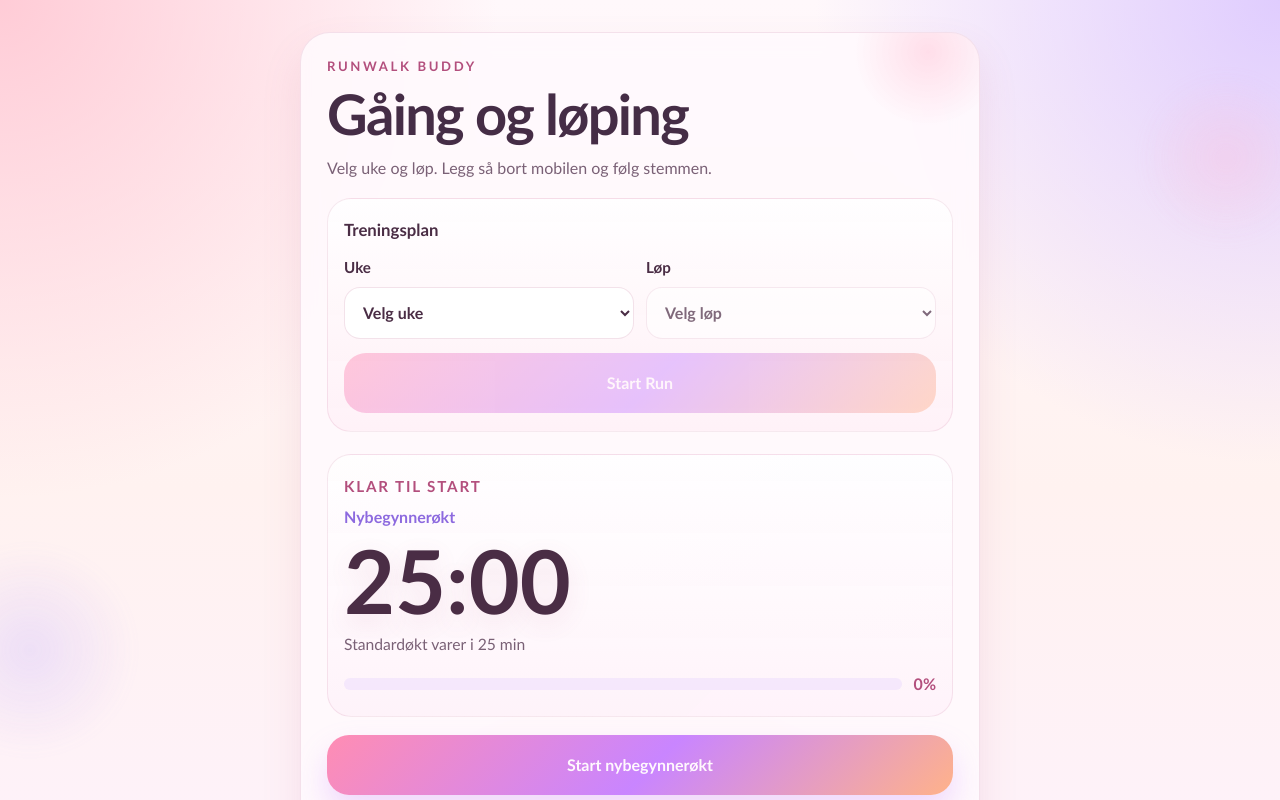
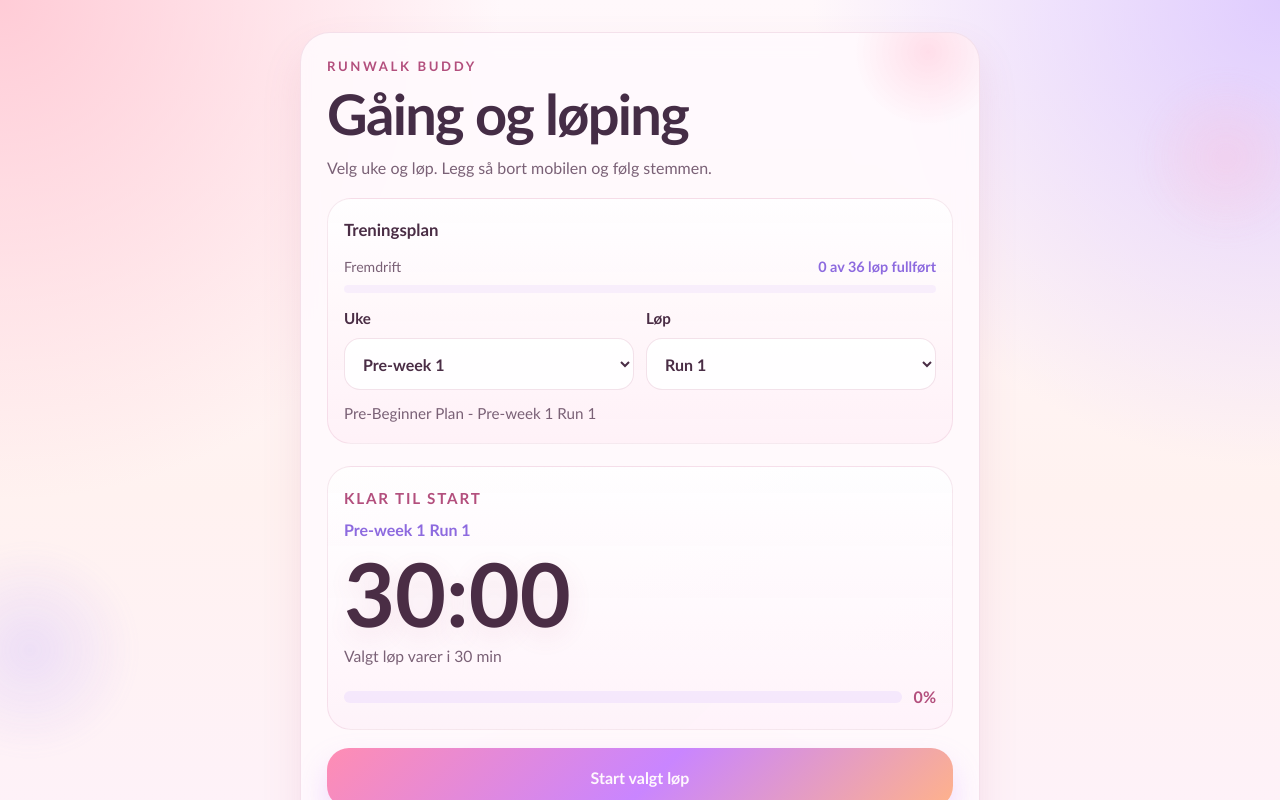
Before and after one commit to sarahsvedenborg/running, a React (Vite) app: page / in a window 1280 px wide. Shown: the top 800 px of the page. Built offline with nearby package versions, Linux system fonts and the light colour scheme.

Commit message:
clean up ui

```diff
--- a/src/App.css
+++ b/src/App.css
@@ -74,6 +74,40 @@ h1 {
 .plan-card h2 {
   font-size: 1.05rem;
   color: var(--text-main);
+}
+
+.plan-progress-block {
+  margin-top: 14px;
+}
+
+.plan-progress-copy {
+  display: flex;
+  justify-content: space-between;
+  align-items: baseline;
+  gap: 12px;
+  font-size: 0.88rem;
+  color: var(--text-soft);
+}
+
+.plan-progress-copy strong {
+  font-size: 0.9rem;
+  color: var(--accent-secondary);
+}
+
+.plan-progress-bar {
+  margin-top: 8px;
+  height: 8px;
+  border-radius: 999px;
+  background: rgba(214, 186, 255, 0.18);
+  overflow: hidden;
+}
+
+.plan-progress-bar span {
+  display: block;
+  height: 100%;
+  border-radius: inherit;
+  background: linear-gradient(90deg, rgba(255, 154, 186, 0.95), rgba(192, 140, 255, 0.95));
+  transition: width 220ms ease;
 }
 
 .plan-grid {
--- a/src/App.jsx
+++ b/src/App.jsx
@@ -2,6 +2,7 @@ import { useCallback, useEffect, useMemo, useRef, useState } from 'react'
 import './App.css'
 
 const STORAGE_KEY = 'runwalk-buddy-settings'
+const PROGRESS_STORAGE_KEY = 'runwalk-buddy-progress'
 
 const DEFAULT_SETTINGS = {
   runSeconds: 30,
@@ -25,6 +26,10 @@ const PHASE_KIND = {
 
 function repeatedRuns(count, runBuilder) {
   return Array.from({ length: count }, (_, index) => runBuilder(index + 1))
+}
+
+function getRunId(planKey, weekNumber, runIndex) {
+  return `${planKey}:${weekNumber}:${runIndex}`
 }
 
 /*
@@ -223,6 +228,19 @@ function readSavedSettings() {
   }
 }
 
+function readSavedProgress() {
+  if (typeof window === 'undefined') {
+    return {}
+  }
+
+  try {
+    const raw = window.localStorage.getItem(PROGRESS_STORAGE_KEY)
+    return raw ? JSON.parse(raw) : {}
+  } catch {
+    return {}
+  }
+}
+
 function sanitizeSettings(settings) {
   return {
     runSeconds: clampNumber(settings.runSeconds, 5, 1800, DEFAULT_SETTINGS.runSeconds),
@@ -403,6 +421,40 @@ function flattenWeekOptions() {
   )
 }
 
+function flattenRunOptions() {
+  return Object.entries(plans).flatMap(([planKey, plan]) =>
+    plan.weeks.flatMap((week) =>
+      week.runs.map((run, runIndex) => ({
+        runId: getRunId(planKey, week.week, runIndex),
+        weekOptionValue: `${planKey}:${week.week}`,
+        planKey,
+        planName: plan.name,
+        weekNumber: week.week,
+        weekLabel: planKey === 'preBeginner' ? `Pre-week ${week.week}` : `Week ${week.week}`,
+        runIndex,
+        runLabel: `Run ${runIndex + 1}`,
+        run,
+      })),
+    ),
+  )
+}
+
+const weekOptionsData = flattenWeekOptions()
+const runOptionsData = flattenRunOptions()
+
+function getRecommendedRunOption(progress) {
+  const nextRun = runOptionsData.find((option) => !progress[option.runId])
+  return nextRun ?? runOptionsData[runOptionsData.length - 1]
+}
+
+function isWeekCompleted(progress, planKey, weekNumber) {
+  const weekRuns = runOptionsData.filter(
+    (option) => option.planKey === planKey && option.weekNumber === weekNumber,
+  )
+
+  return weekRuns.length > 0 && weekRuns.every((option) => progress[option.runId])
+}
+
 function getEventStartTime(event) {
   if (!event) {
     return performance.timeOrigin
@@ -414,6 +466,7 @@ function getEventStartTime(event) {
 function App() {
   const [settings, setSettings] = useState(readSavedSettings)
   const [draftSettings, setDraftSettings] = useState(() => settingsToDraft(readSavedSettings()))
+  const [progress, setProgress] = useState(readSavedProgress)
   const [selectedWeekOptionValue, setSelectedWeekOptionValue] = useState('')
   const [selectedRunValue, setSelectedRunValue] = useState('')
   const [status, setStatus] = useState(STATUS.IDLE)
@@ -422,6 +475,7 @@ function App() {
   const [remainingMs, setRemainingMs] = useState(0)
   const [speechEnabled] = useState(supportsSpeech)
   const [sessionTitle, setSessionTitle] = useState('Nybegynnerøkt')
+  const [activeRunMeta, setActiveRunMeta] = useState(null)
 
   const intervalRef = useRef(null)
   const statusRef = useRef(STATUS.IDLE)
@@ -448,24 +502,76 @@ function App() {
   }, [settings])
 
   useEffect(() => {
+    if (typeof window !== 'undefined') {
+      window.localStorage.setItem(PROGRESS_STORAGE_KEY, JSON.stringify(progress))
+    }
+  }, [progress])
+
+  useEffect(() => {
     setDraftSettings(settingsToDraft(settings))
   }, [settings])
 
-  const weekOptions = useMemo(() => flattenWeekOptions(), [])
+  useEffect(() => {
+    if (selectedWeekOptionValue && selectedRunValue !== '') {
+      return
+    }
+
+    const recommendedRun = getRecommendedRunOption(progress)
+
+    if (!recommendedRun) {
+      return
+    }
+
+    setSelectedWeekOptionValue(recommendedRun.weekOptionValue)
+    setSelectedRunValue(String(recommendedRun.runIndex))
+
+    const recommendedSettings = settingsFromRun(recommendedRun.run)
+    setSettings(recommendedSettings)
+    setDraftSettings(settingsToDraft(recommendedSettings))
+  }, [progress, selectedRunValue, selectedWeekOptionValue])
+
+  const weekOptions = useMemo(() => weekOptionsData, [])
+  const runOptions = useMemo(() => runOptionsData, [])
   const selectedWeekOption = useMemo(
     () => weekOptions.find((option) => option.value === selectedWeekOptionValue) ?? null,
     [selectedWeekOptionValue, weekOptions],
   )
   const selectedPlan = selectedWeekOption ? plans[selectedWeekOption.planKey] : null
   const selectedWeek = selectedWeekOption?.week ?? null
+  const currentWeekRunOptions = useMemo(
+    () => runOptions.filter((option) => option.weekOptionValue === selectedWeekOptionValue),
+    [runOptions, selectedWeekOptionValue],
+  )
   const selectedRun =
     selectedWeek && selectedRunValue !== '' ? selectedWeek.runs[Number(selectedRunValue)] ?? null : null
+  const completedRunsCount = useMemo(
+    () => runOptions.filter((option) => progress[option.runId]).length,
+    [progress, runOptions],
+  )
+  const totalRunsCount = runOptions.length
+  const trainingProgressPercent = totalRunsCount
+    ? Math.round((completedRunsCount / totalRunsCount) * 100)
+    : 0
 
   const customSessionSummary = useMemo(() => buildSessionFromSettings(settings), [settings])
   const customTotalDurationSeconds = useMemo(
     () => Math.round(customSessionSummary.reduce((sum, phase) => sum + phase.durationMs, 0) / 1000),
     [customSessionSummary],
   )
+  const selectedRunSessionSummary = useMemo(
+    () => (selectedRun ? buildSessionFromRun(selectedRun) : []),
+    [selectedRun],
+  )
+  const selectedRunTotalDurationSeconds = useMemo(
+    () => Math.round(selectedRunSessionSummary.reduce((sum, phase) => sum + phase.durationMs, 0) / 1000),
+    [selectedRunSessionSummary],
+  )
+  const idlePreviewTotalDurationSeconds = selectedRun
+    ? selectedRunTotalDurationSeconds
+    : customTotalDurationSeconds
+  const idlePreviewTitle = selectedRun
+    ? `${selectedWeekOption?.label} Run ${Number(selectedRunValue) + 1}`
+    : 'Nybegynnerøkt'
 
   const activePhase = session[currentPhaseIndex] ?? null
   const nextPhase = session[currentPhaseIndex + 1] ?? null
@@ -503,8 +609,16 @@ function App() {
     statusRef.current = STATUS.COMPLETE
     setRemainingMs(0)
     pausedRemainingRef.current = 0
+
+    if (activeRunMeta) {
+      setProgress((current) => ({
+        ...current,
+        [getRunId(activeRunMeta.planKey, activeRunMeta.weekNumber, activeRunMeta.runIndex)]: true,
+      }))
+    }
+
     speak('Økten er ferdig')
-  }, [clearTicker, speak])
+  }, [activeRunMeta, clearTicker, speak])
 
   const syncTimer = useCallback(() => {
     if (statusRef.current !== STATUS.RUNNING || !sessionRef.current.length) {
@@ -599,6 +713,7 @@ function App() {
     setSession([])
     setCurrentPhaseIndex(0)
     setRemainingMs(0)
+    setActiveRunMeta(null)
     setStatus(nextStatus)
 
     if (speechEnabled) {
@@ -612,7 +727,7 @@ function App() {
     return nextSettings
   }
 
-  function beginSession(nextSession, title, startTime) {
+  function beginSession(nextSession, title, startTime, runMeta = null) {
     if (!nextSession.length) {
       return
     }
@@ -628,6 +743,7 @@ function App() {
 
     setSession(nextSession)
     setSessionTitle(title)
+    setActiveRunMeta(runMeta)
     setCurrentPhaseIndex(0)
     setRemainingMs(nextSession[0].durationMs)
     setStatus(STATUS.RUNNING)
@@ -650,6 +766,11 @@ function App() {
       buildSessionFromRun(selectedRun),
       `${selectedPlan.name} - ${selectedWeekOption.label} Løp ${runNumber}`,
       getEventStartTime(event),
+      {
+        planKey: selectedWeekOption.planKey,
+        weekNumber: selectedWeek.week,
+        runIndex: Number(selectedRunValue),
+      },
     )
   }
 
@@ -695,8 +816,21 @@ function App() {
   }
 
   function handleWeekOptionChange(event) {
-    setSelectedWeekOptionValue(event.target.value)
-    setSelectedRunValue('')
+    const nextWeekValue = event.target.value
+    setSelectedWeekOptionValue(nextWeekValue)
+
+    const nextWeekRuns = runOptions.filter((option) => option.weekOptionValue === nextWeekValue)
+    const recommendedRun = nextWeekRuns.find((option) => !progress[option.runId]) ?? nextWeekRuns[0]
+
+    if (recommendedRun) {
+      setSelectedRunValue(String(recommendedRun.runIndex))
+      const nextSettings = settingsFromRun(recommendedRun.run)
+      setSettings(nextSettings)
+      setDraftSettings(settingsToDraft(nextSettings))
+    } else {
+      setSelectedRunValue('0')
+    }
+
     setSessionTitle('Nybegynnerøkt')
     resetSessionState(STATUS.IDLE)
   }
@@ -717,8 +851,16 @@ function App() {
   }
 
   function disconnectPlanSelection() {
-    setSelectedWeekOptionValue('')
-    setSelectedRunValue('')
+    const recommendedRun = getRecommendedRunOption(progress)
+    setSelectedWeekOptionValue(recommendedRun?.weekOptionValue ?? 'preBeginner:1')
+    setSelectedRunValue(recommendedRun ? String(recommendedRun.runIndex) : '0')
+
+    if (recommendedRun) {
+      const nextSettings = settingsFromRun(recommendedRun.run)
+      setSettings(nextSettings)
+      setDraftSettings(settingsToDraft(nextSettings))
+    }
+
     setSessionTitle('Nybegynnerøkt')
     resetSessionState(STATUS.IDLE)
   }
@@ -732,6 +874,18 @@ function App() {
 
         <section className="plan-card">
           <h2>Treningsplan</h2>
+          <div className="plan-progress-block" aria-hidden="true">
+            <div className="plan-progress-copy">
+              <span>Fremdrift</span>
+              <strong>
+                {completedRunsCount} av {totalRunsCount} løp fullført
+              </strong>
+            </div>
+            <div className="plan-progress-bar">
+              <span style={{ width: `${trainingProgressPercent}%` }}></span>
+            </div>
+          </div>
+
           <div className="plan-grid">
             <label>
               <span>Uke</span>
@@ -748,29 +902,22 @@ function App() {
             <label>
               <span>Løp</span>
               <select value={selectedRunValue} onChange={handleRunChange} disabled={!selectedWeek}>
-                <option value="">Velg løp</option>
-                {selectedWeek?.runs.map((_, index) => (
-                  <option key={`run-${index + 1}`} value={String(index)}>
-                    Run {index + 1}
+                {currentWeekRunOptions.map((option) => (
+                  <option key={option.runId} value={String(option.runIndex)}>
+                    {option.runLabel}{progress[option.runId] ? ' ✓' : ''}
                   </option>
                 ))}
               </select>
             </label>
           </div>
 
-          <button
-            type="button"
-            className="button button-primary"
-            onClick={startSelectedRun}
-            disabled={!selectedRun || status === STATUS.RUNNING}
-          >
-            Start Run
-          </button>
-
           {selectedRun && (
             <p className="plan-summary">
               {selectedPlan?.name} - {selectedWeekOption?.label}{' '}
               Run {Number(selectedRunValue) + 1}
+              {selectedWeekOption && isWeekCompleted(progress, selectedWeekOption.planKey, selectedWeek.week)
+                ? ' - Uken er fullført'
+                : ''}
             </p>
           )}
         </section>
@@ -783,14 +930,17 @@ function App() {
             {status === STATUS.COMPLETE && 'Økten er ferdig'}
           </p>
 
-          <p className="session-title">{status === STATUS.IDLE ? 'Nybegynnerøkt' : sessionTitle}</p>
+          <p className="session-title">{status === STATUS.IDLE ? idlePreviewTitle : sessionTitle}</p>
 
           <p className="countdown">
-            {status === STATUS.IDLE ? formatClock(customTotalDurationSeconds) : formatClock(remainingMs / 1000)}
+            {status === STATUS.IDLE
+              ? formatClock(idlePreviewTotalDurationSeconds)
+              : formatClock(remainingMs / 1000)}
           </p>
 
           <p className="phase-detail">
-            {status === STATUS.IDLE && `Standardøkt varer i ${formatDuration(customTotalDurationSeconds)}`}
+            {status === STATUS.IDLE &&
+              `${selectedRun ? 'Valgt løp' : 'Standardøkt'} varer i ${formatDuration(idlePreviewTotalDurationSeconds)}`}
             {status !== STATUS.IDLE && activePhase?.detail}
           </p>
 
@@ -810,10 +960,10 @@ function App() {
           <button
             type="button"
             className="button button-primary"
-            onClick={startCustomSession}
-            disabled={status === STATUS.RUNNING}
+            onClick={selectedRun ? startSelectedRun : startCustomSession}
+            disabled={status === STATUS.RUNNING || (selectedWeekOptionValue !== '' && !selectedRun)}
           >
-            Start nybegynnerøkt
+            {selectedRun ? 'Start valgt løp' : 'Start nybegynnerøkt'}
           </button>
 
           <div className="control-row">
```
